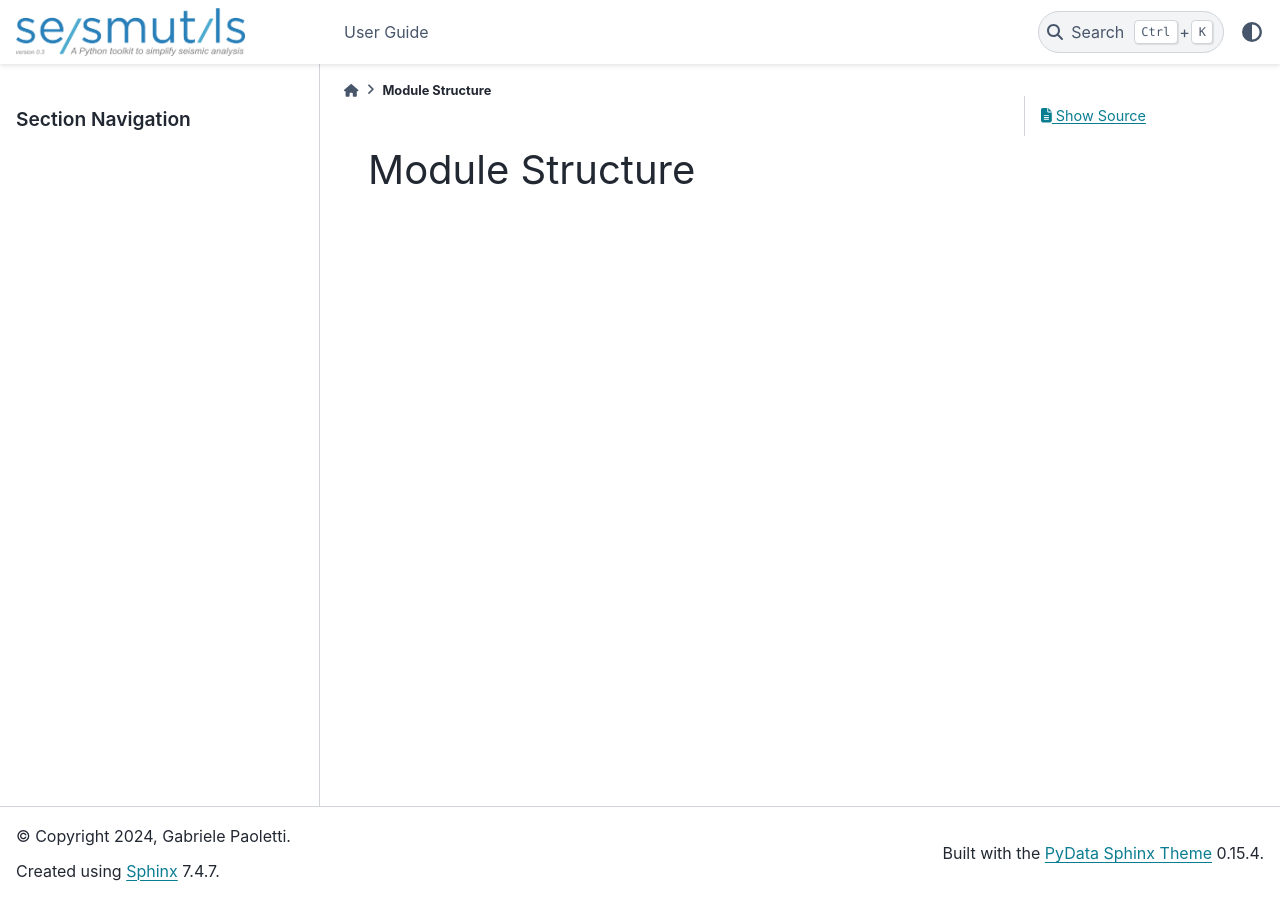
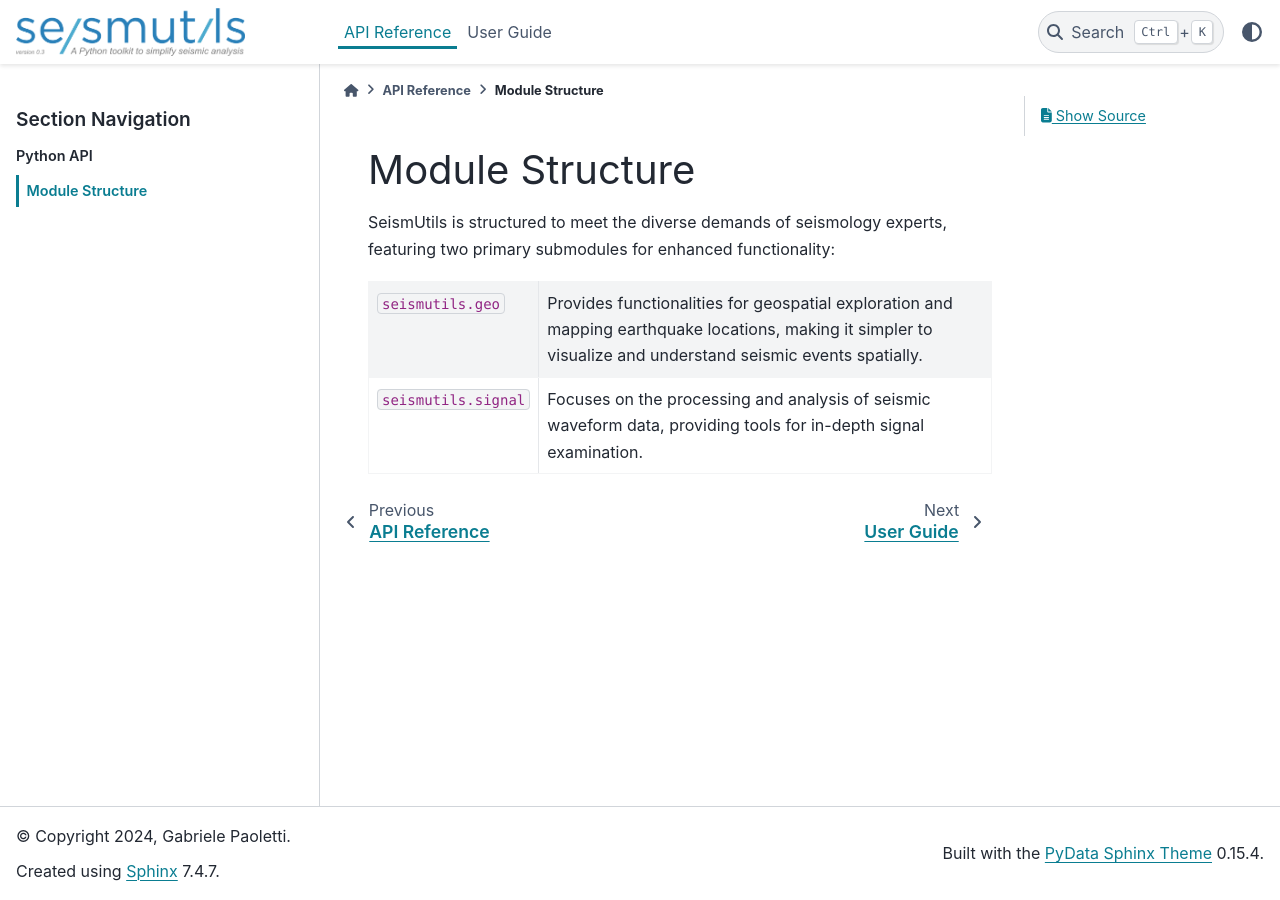
Before and after one commit to gabrielepaoletti/seismutils, a Sphinx documentation site: the page built from docs/source/documentation/module_structure.rst, in a window 1280 px wide. Built offline with Sphinx 7.4.7 and the PyData theme 0.15.4, drawn with Linux system fonts in a browser that asks for light colours; pages that are not in the unit, such as notebooks, are missing from menus.

Commit message:
Updated documentation

```diff
--- a/docs/source/documentation/module_structure.rst
+++ b/docs/source/documentation/module_structure.rst
@@ -1,2 +1,13 @@
 Module Structure
 ================
+
+SeismUtils is structured to meet the diverse demands of seismology experts, featuring two primary submodules for enhanced functionality:
+
+.. list-table::
+   :widths: 25 75
+   :header-rows: 0
+
+   * - ``seismutils.geo``
+     - Provides functionalities for geospatial exploration and mapping earthquake locations, making it simpler to visualize and understand seismic events spatially.
+   * - ``seismutils.signal``
+     - Focuses on the processing and analysis of seismic waveform data, providing tools for in-depth signal examination.
--- a/docs/source/index.rst
+++ b/docs/source/index.rst
@@ -14,5 +14,5 @@ SeismUtils is an open-source Python toolkit developed specifically for the seism
    :maxdepth: 1
    :caption: Getting started
 
-   documentation
+   api_reference
    user_guide
```
